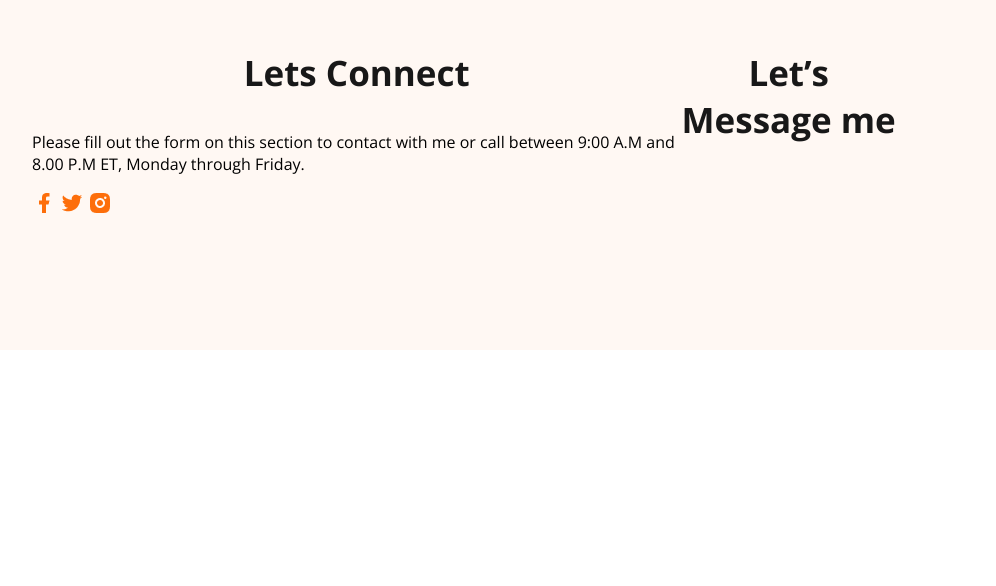
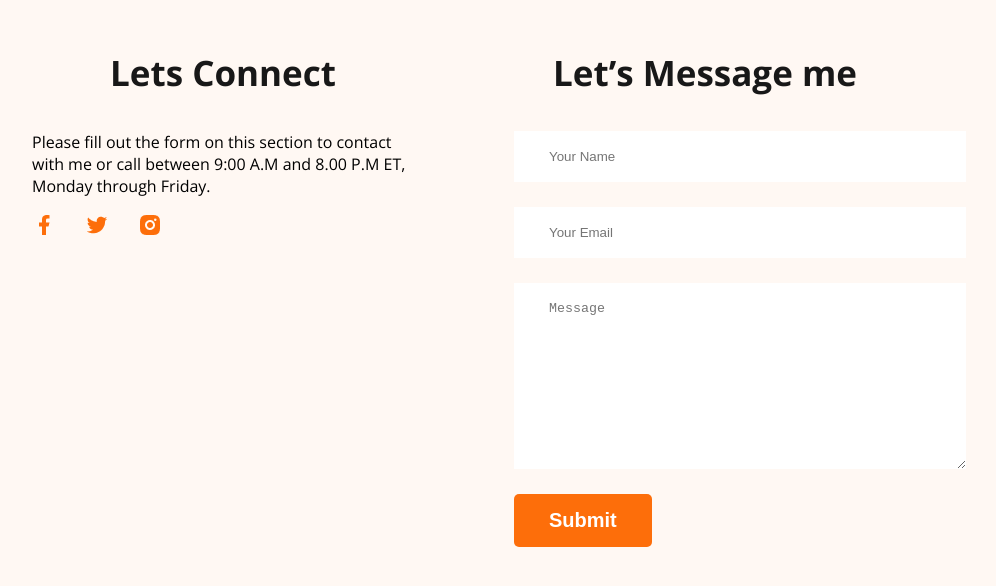
Before and after one commit to RumiDalas/web-developer-portfolio, a plain HTML site: page index.html in a window 1280 px wide. Shown: the part 3300-3886 px from the top of the page, without its empty margins (176-1172 px from the left). Before the commit the page ends 3658 px from the top, so only its background shows below. Drawn offline with nearby package versions, Linux system fonts and the light colour scheme.

Commit message:
finish footer section

```diff
--- a/index.html
+++ b/index.html
@@ -185,6 +185,12 @@
         </div>
         <div class="footer-column">
             <h3 class="section-title">Let’s Message me</h3>
+            <form class="contact" action="">
+                <input type="text" placeholder="Your Name">
+                <input type="email" placeholder="Your Email" id="">
+                <textarea name="" id="" placeholder="Message" cols="30" rows="10"></textarea>
+                <input class="btn-primary" type="submit" value="Submit">
+            </form>
         </div>
     </footer>
 
--- a/styles/portfolio.css
+++ b/styles/portfolio.css
@@ -173,7 +173,27 @@ main{
 /* footer css */
 footer {
     display: flex;
+    gap: 100px;
     background: #FFF8F3;
     padding: 130px 200px;
     margin-top: 100px;
 }
+
+.footer-column{
+    width: 50%;
+}
+
+.social-link a {
+    margin-right: 25px;
+}
+
+.contact input[type="text"],
+.contact input[type="email"],
+textarea {
+    display: block;
+    margin-bottom: 25px;
+    padding: 18px 35px;
+    border: 0;
+    background: #FFF;
+    width: 100%;
+}
```
